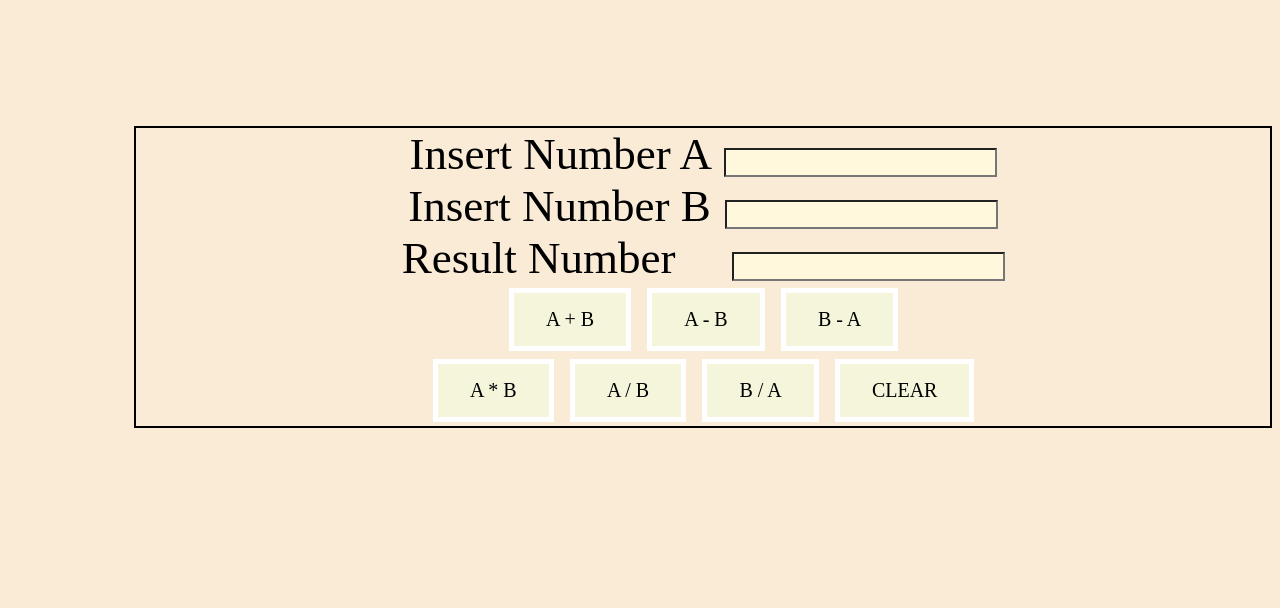
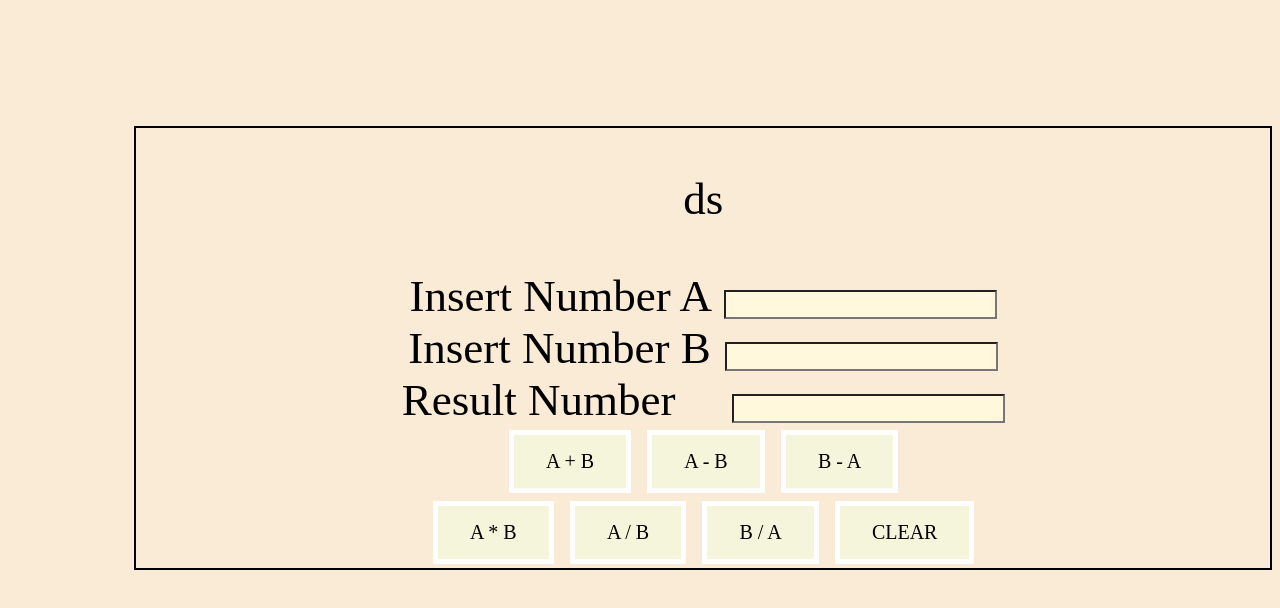
Before and after one commit to rotarsebastian/calculator, a plain HTML site: page index.html in a window 1280 px wide. Drawn offline with Linux system fonts and the light colour scheme.

Commit message:
paragraph

```diff
--- a/index.html
+++ b/index.html
@@ -12,6 +12,7 @@
 
     <div class="border">
         <form id="calc" method="post">
+            <p>ds</p>
             Insert Number A <input class="text" id="num1" type="text" name="number" onkeypress="validate(event)" /><br> Insert Number B <input class="text" id="num2" type="text" name="number" onkeypress="validate(event)" /><br> Result Number <input class="text" id="num3" type="text" name="number" onkeypress="validateRes(event)" /><br>
             <input class="button1" id="add" type="button" onclick="return doAdd()" value="A + B">
             <input class="button1" id="minusAB" type="button" onclick="return doAB()" value="A - B">
```
